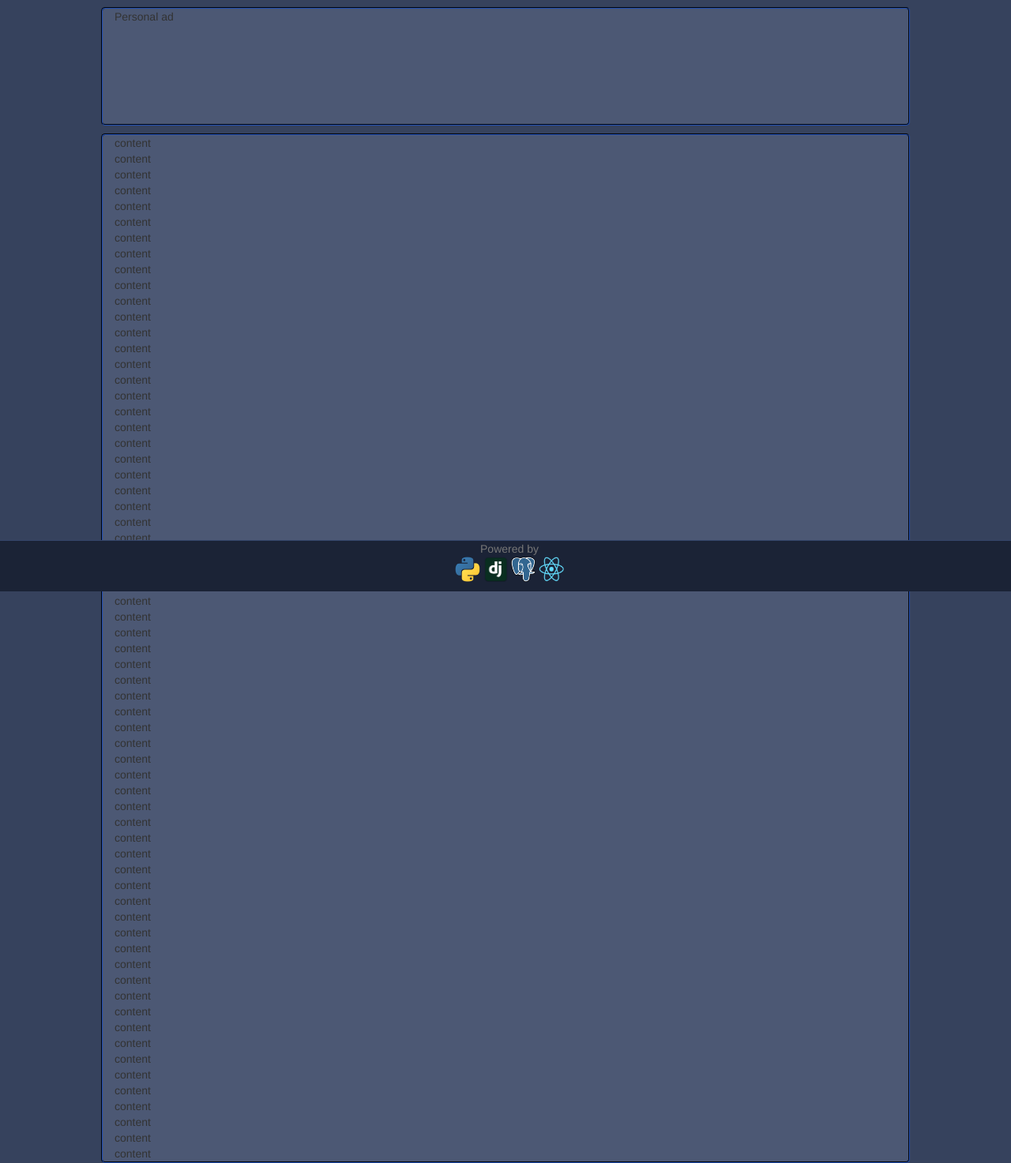
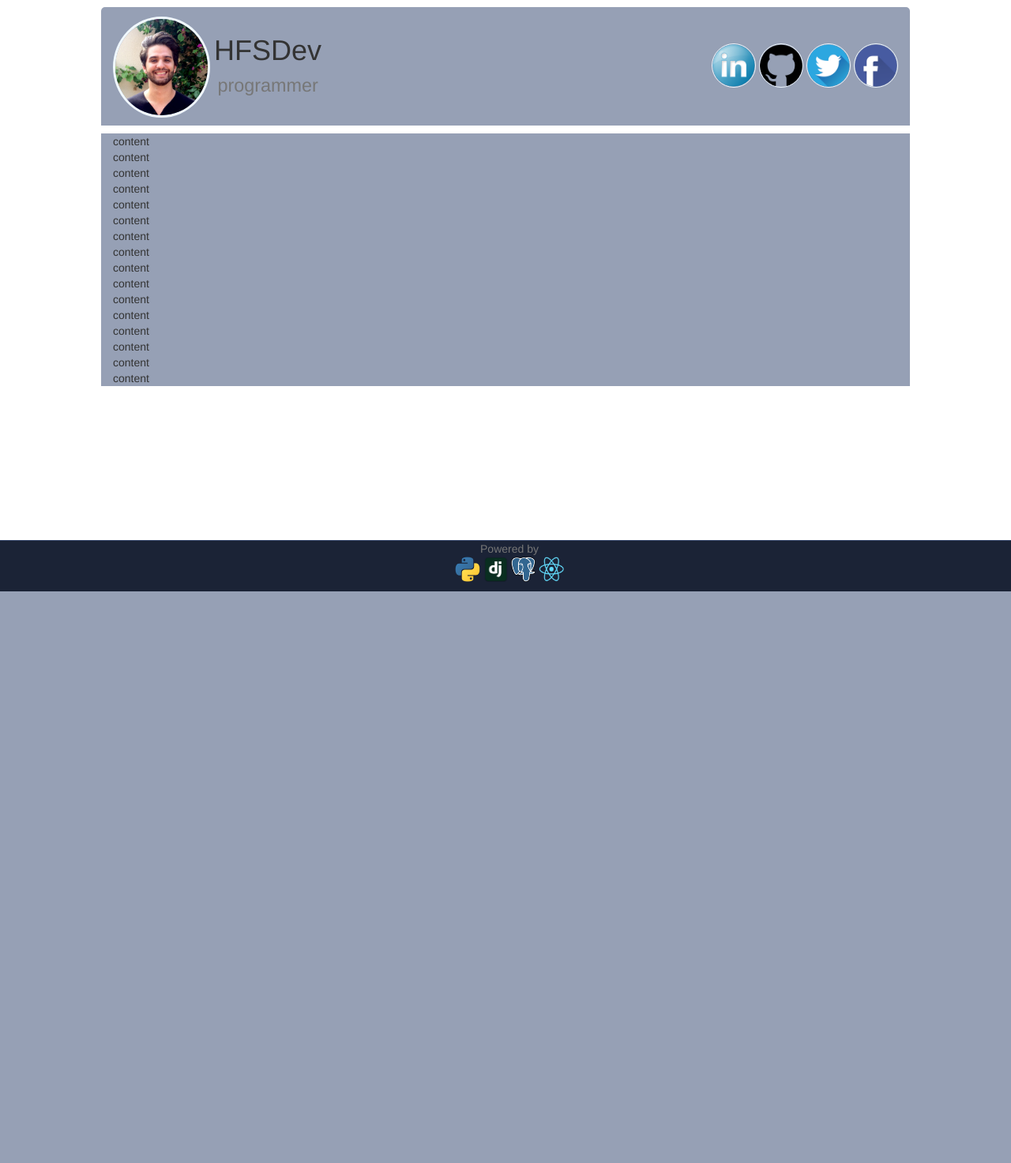
Before and after one commit to HFSDev/hfsdev.net, a Django app: page / in a window 1280 px wide. Shown: the part 51-1524 px from the top of the page at 79% size. After the commit the page ends 800 px from the top, so only its background shows below. Run offline with Django 3.2, Linux system fonts and the light colour scheme; some libraries are stand-ins or nearby versions.

Commit message:
Added profile picture and social media icons. Still in doubt about colors and basic layout :(

```diff
--- a/hfsdev_backend/static/css/base.css
+++ b/hfsdev_backend/static/css/base.css
@@ -1,5 +1,6 @@
 body {
-    background-color: #36425D;
+    background-color: #475167;
+    background-color: white;
 }
 .content_wrapper {
     max-width: 1024px;
@@ -8,16 +9,42 @@
 }
 
 .personal_ad_bar {
-    border: 2px groove #122A60;
-    border-radius: 5px;
-    background-color: #4C5874;
+    border-top-left-radius: 5px;
+    background-color: #96a0b5;
     height: 150px;
+    border-top-right-radius: 5px;
 }
 
+.personal_ad_bar .profile_img {
+    float: left;
+}
+.personal_ad_bar .profile_img img{
+    height: 128px;
+    border: solid aliceblue;
+    margin-top: 12px;
+}
+.personal_ad_bar .profile_info {
+    float:left;
+    margin-top: 15px;
+    padding-left: 5px;
+    border: none;
+    text-align: center;
+}
+
+.personal_ad_bar .profile_social_media {
+    margin-top: 46px;
+    margin-right: 10px;
+    float: right;
+}
+.personal_ad_bar .profile_social_media img {
+    height: 56px;
+    border: solid aliceblue 1px;
+}
+.personal_ad_bar .profile_social_media a:hover {
+    text-decoration: none;
+}
 .content_main {
-    border: 2px groove #122A60;
-    border-radius: 5px;
-    background-color: #4C5874;
+    background-color: #96a0b5;
     margin-top: 10px;
 }
 
@@ -35,6 +62,9 @@
     color: #777;
     height: 64px;
 }
+.foot_notice a:hover {
+    text-decoration: none;
+}
 
 .foot_notice img {
     height: 32px;
--- a/hfsdev_backend/templates/base.html
+++ b/hfsdev_backend/templates/base.html
@@ -40,60 +40,24 @@
         <div class="content_wrapper">
         <section>
             <div class="container personal_ad_bar">
-                Personal ad
+                <div class="profile_img">
+                    <img class="img-circle"
+                        alt="Hugo Frederico Soares"
+                        src={% static "imgs/Profile.jpg" %} />
+                </div>
+                <div class="page-header profile_info">
+                    <h1>HFSDev</br><small>programmer</small></h1>
+                </div>
+                <div class="profile_social_media">
+                    <a href="#"><img class="img-circle" src="{% static "imgs/LinkedIn.png" %}"/></a>
+                    <a href="#"><img class="img-circle" src="{% static "imgs/Github.png" %}"/></a>
+                    <a href="#"><img class="img-circle" src="{% static "imgs/Twitter.png" %}"/></a>
+                    <a href="#"><img class="img-circle" src="{% static "imgs/Facebook.png" %}"/></a>
+                </div>
             </div>
         </section>
         <main>
             <div class="container content_main">
-                content </br>
-                content </br>
-                content </br>
-                content </br>
-                content </br>
-                content </br>
-                content </br>
-                content </br>
-                content </br>
-                content </br>
-                content </br>
-                content </br>
-                content </br>
-                content </br>
-                content </br>
-                content </br>
-                content </br>
-                content </br>
-                content </br>
-                content </br>
-                content </br>
-                content </br>
-                content </br>
-                content </br>
-                content </br>
-                content </br>
-                content </br>
-                content </br>
-                content </br>
-                content </br>
-                content </br>
-                content </br>
-                content </br>
-                content </br>
-                content </br>
-                content </br>
-                content </br>
-                content </br>
-                content </br>
-                content </br>
-                content </br>
-                content </br>
-                content </br>
-                content </br>
-                content </br>
-                content </br>
-                content </br>
-                content </br>
-                content </br>
                 content </br>
                 content </br>
                 content </br>
```
Also changed, not shown: hfsdev_backend/static/imgs/Facebook.png (added), hfsdev_backend/static/imgs/Github.png (added), hfsdev_backend/static/imgs/LinkedIn.png (added), hfsdev_backend/static/imgs/Profile.jpg (added), hfsdev_backend/static/imgs/Twitter.png (added).
